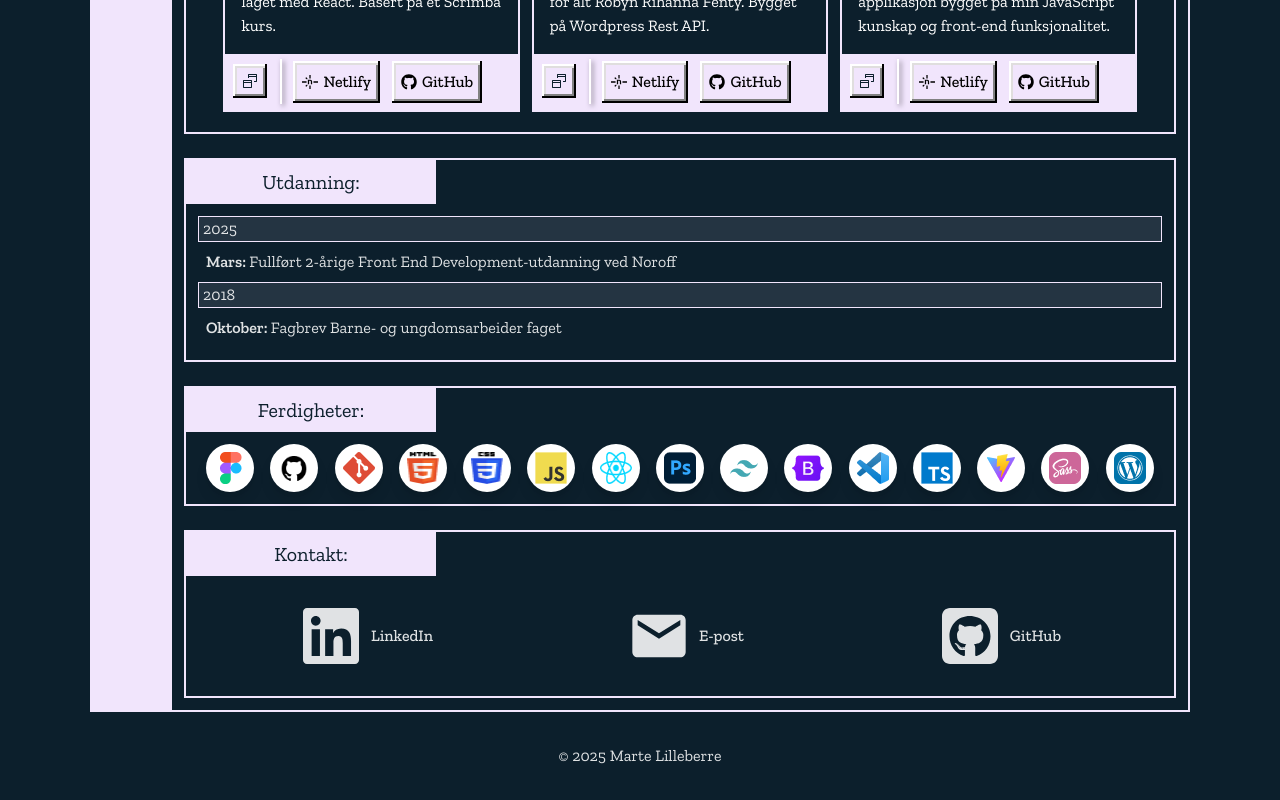
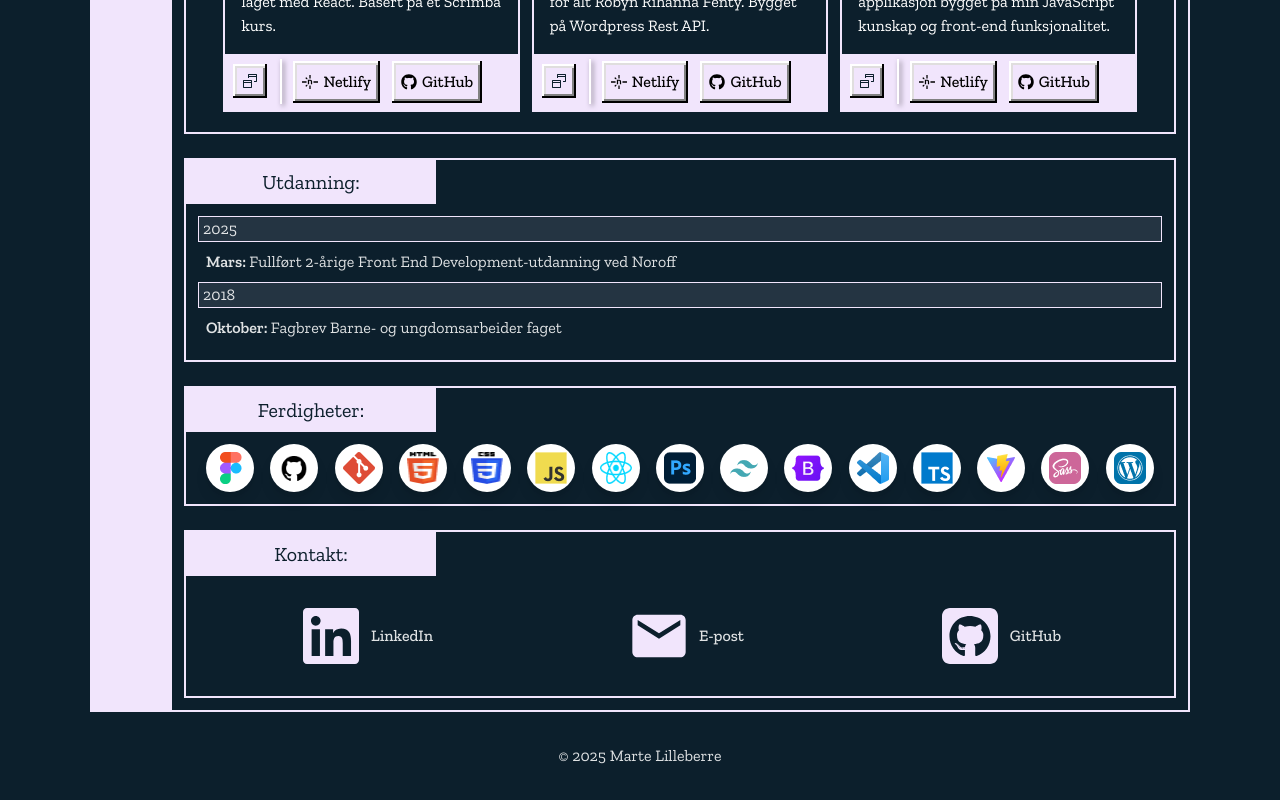
Before and after one commit to Berrinj/Portfolio2, a React (Vite) app: page / in a window 1280 px wide. Shown: the part 1284-2084 px from the top of the page. Built offline with nearby package versions, Linux system fonts and the light colour scheme.

Commit message:
icon color fix

```diff
--- a/src/Pages/Home/index.jsx
+++ b/src/Pages/Home/index.jsx
@@ -188,7 +188,7 @@
               target="_blank"
               className="flex items-center gap-2"
             >
-              <FaLinkedin className=" h-16 w-16" />
+              <FaLinkedin className="h-16 w-16 text-selago" />
               <span>LinkedIn</span>
             </Link>
           </div>
@@ -197,7 +197,7 @@
               href={`mailto:berremarte@gmail.com`}
               className="flex items-center gap-2"
             >
-              <MdEmail className=" h-16 w-16" />
+              <MdEmail className="h-16 w-16 text-selago" />
               <span>E-post</span>
             </a>
           </div>
@@ -207,7 +207,7 @@
               target="_blank"
               className="flex items-center gap-2"
             >
-              <FaSquareGithub className=" h-16 w-16" />
+              <FaSquareGithub className="h-16 w-16 text-selago" />
               <span>GitHub</span>
             </Link>
           </div>
```
